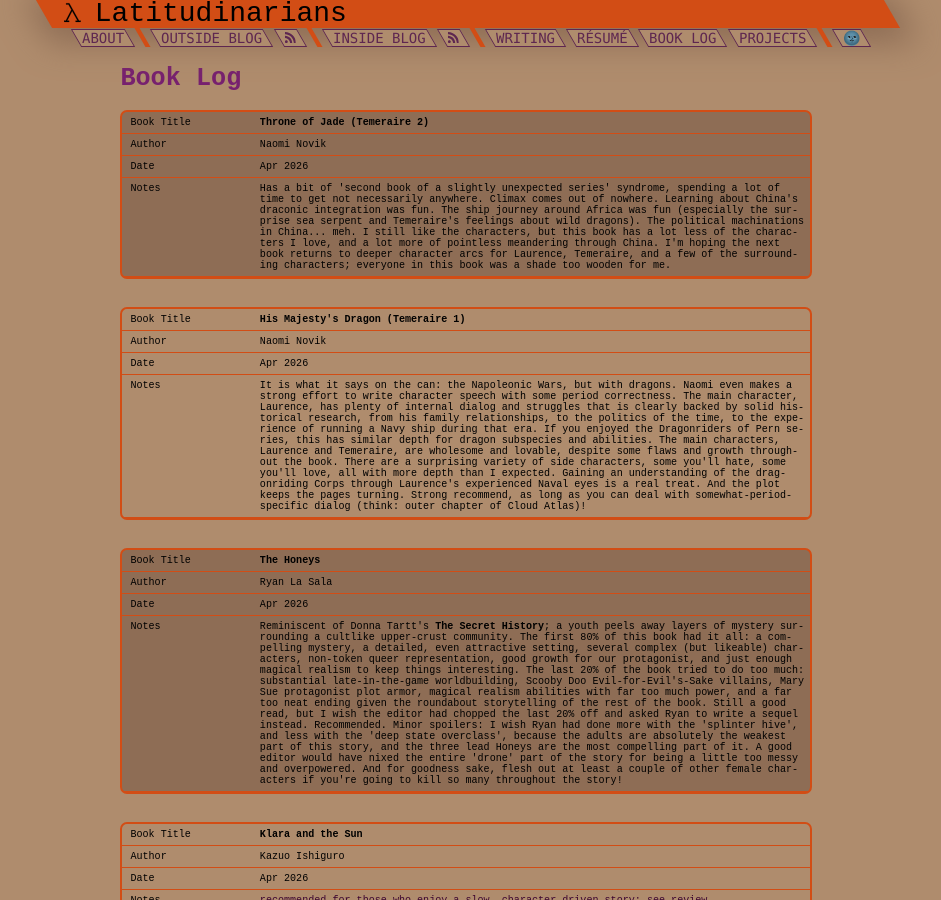
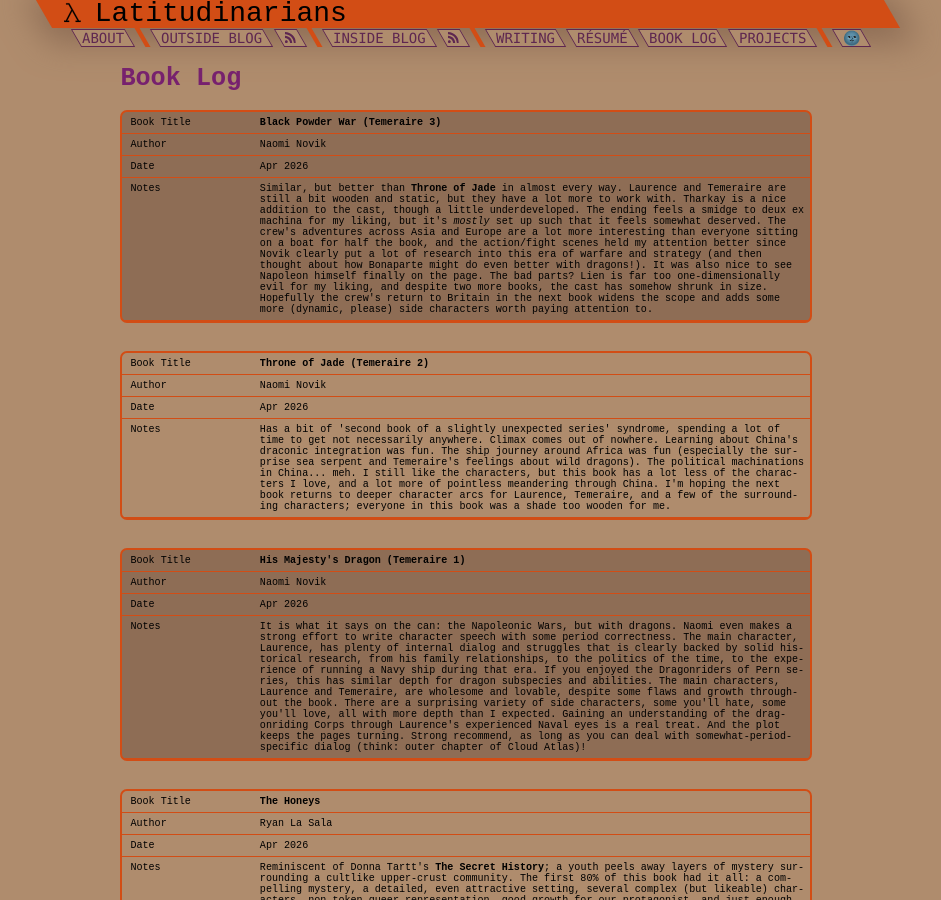
Before and after one commit to nathan-contino/nathan-contino.github.io, a Jekyll site: the page built from _pages/reading.md, in a window 1280 px wide and 900 px high. Shown: the whole window, without its empty margins (174-1115 px from the left). Built offline with Jekyll 4.4.1, drawn with Linux system fonts in a browser that asks for light colours.

Commit message:
Temeraire 3

```diff
--- a/_pages/reading.md
+++ b/_pages/reading.md
@@ -10,6 +10,7 @@
 
 | Book Title 					| Author 				| Date 			| Notes |
 | ---		 					| ---		 			| ---			| ---	|
+| **Black Powder War (Temeraire 3)** | Naomi Novik		| Apr 2026		| Similar, but better than **Throne of Jade** in almost every way. Laurence and Temeraire are still a bit wooden and static, but they have a lot more to work with. Tharkay is a nice addition to the cast, though a little underdeveloped. The ending feels a smidge to deux ex machina for my liking, but it's _mostly_ set up such that it feels somewhat deserved. The crew's adventures across Asia and Europe are a lot more interesting than everyone sitting on a boat for half the book, and the action/fight scenes held my attention better since Novik clearly put a lot of research into this era of warfare and strategy (and then thought about how Bonaparte might do even better with dragons!). It was also nice to see Napoleon himself finally on the page. The bad parts? Lien is far too one-dimensionally evil for my liking, and despite two more books, the cast has somehow shrunk in size. Hopefully the crew's return to Britain in the next book widens the scope and adds some more (dynamic, please) side characters worth paying attention to.		|
 | **Throne of Jade (Temeraire 2)** | Naomi Novik		| Apr 2026		| Has a bit of 'second book of a slightly unexpected series' syndrome, spending a lot of time to get not necessarily anywhere. Climax comes out of nowhere. Learning about China's draconic integration was fun. The ship journey around Africa was fun (especially the surprise sea serpent and Temeraire's feelings about wild dragons). The political machinations in China... meh. I still like the characters, but this book has a lot less of the characters I love, and a lot more of pointless meandering through China. I'm hoping the next book returns to deeper character arcs for Laurence, Temeraire, and a few of the surrounding characters; everyone in this book was a shade too wooden for me. |
 | **His Majesty's Dragon (Temeraire 1)** | Naomi Novik	| Apr 2026		| It is what it says on the can: the Napoleonic Wars, but with dragons. Naomi even makes a strong effort to write character speech with some period correctness. The main character, Laurence, has plenty of internal dialog and struggles that is clearly backed by solid historical research, from his family relationships, to the politics of the time, to the experience of running a Navy ship during that era. If you enjoyed the Dragonriders of Pern series, this has similar depth for dragon subspecies and abilities. The main characters, Laurence and Temeraire, are wholesome and lovable, despite some flaws and growth throughout the book. There are a surprising variety of side characters, some you'll hate, some you'll love, all with more depth than I expected. Gaining an understanding of the dragonriding Corps through Laurence's experienced Naval eyes is a real treat. And the plot keeps the pages turning. Strong recommend, as long as you can deal with somewhat-period-specific dialog (think: outer chapter of Cloud Atlas)! |
 | **The Honeys**				| Ryan La Sala 			| Apr 2026 		| Reminiscent of Donna Tartt's **The Secret History**; a youth peels away layers of mystery surrounding a cultlike upper-crust community. The first 80% of this book had it all: a compelling mystery, a detailed, even attractive setting, several complex (but likeable) characters, non-token queer representation, good growth for our protagonist, and just enough magical realism to keep things interesting. The last 20% of the book tried to do too much: substantial late-in-the-game worldbuilding, Scooby Doo Evil-for-Evil's-Sake villains, Mary Sue protagonist plot armor, magical realism abilities with far too much power, and a far too neat ending given the roundabout storytelling of the rest of the book. Still a good read, but I wish the editor had chopped the last 20% off and asked Ryan to write a sequel instead. Recommended. Minor spoilers: I wish Ryan had done more with the 'splinter hive', and less with the 'deep state overclass', because the adults are absolutely the weakest part of this story, and the three lead Honeys are the most compelling part of it. A good editor would have nixed the entire 'drone' part of the story for being a little too messy and overpowered. And for goodness sake, flesh out at least a couple of other female characters if you're going to kill so many throughout the story! |
```
